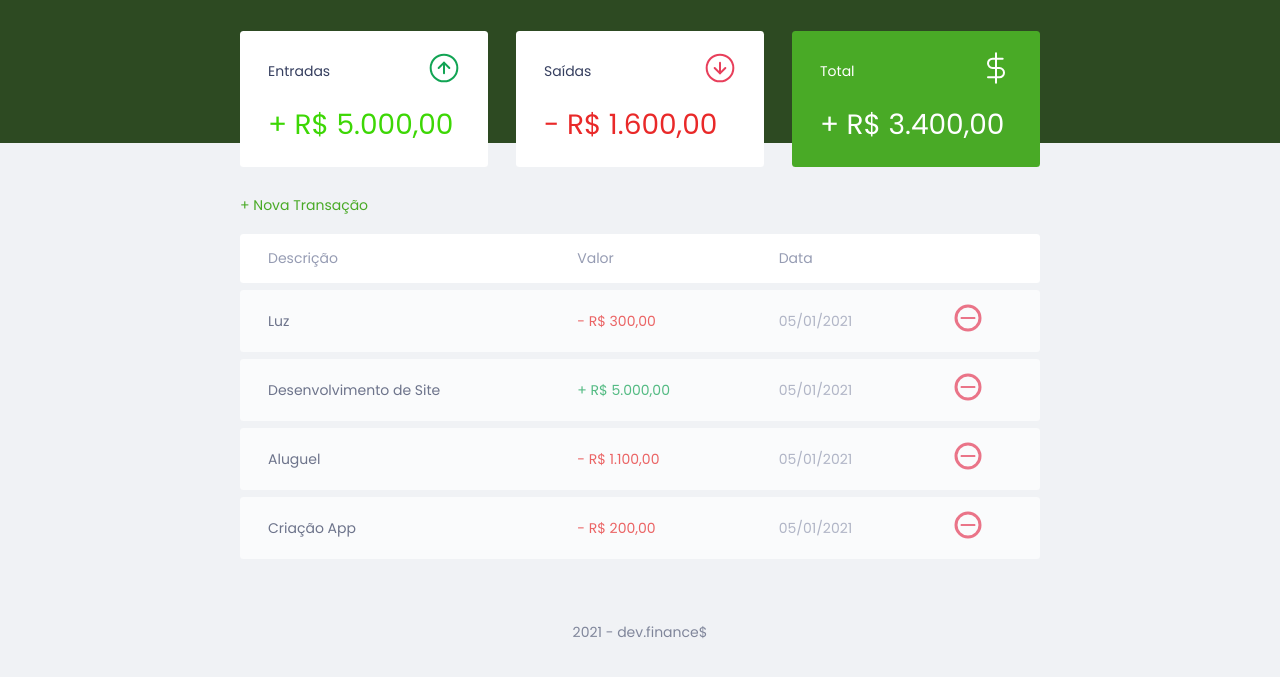
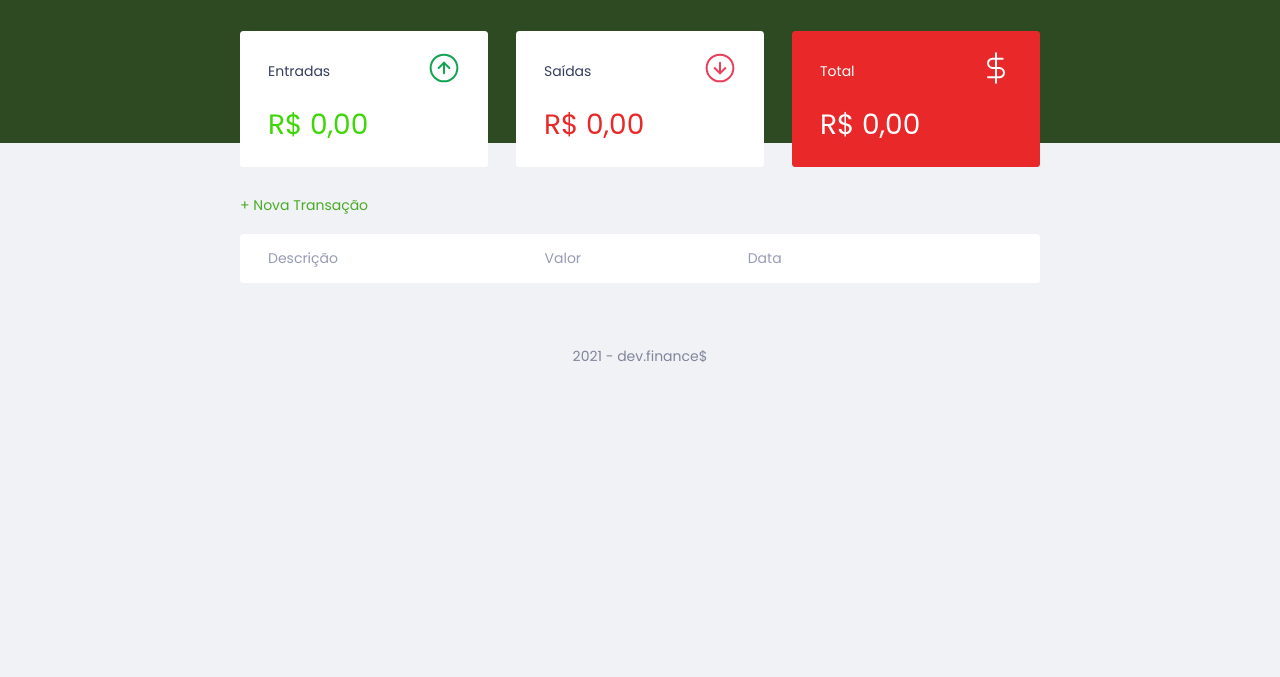
Before and after one commit to lnalmeida/dev.finance, a plain HTML site: page index.html in a window 1280 px wide. Shown: the part 55-732 px from the top of the page. Drawn offline with Linux system fonts and the light colour scheme; files whose address does not match are found by name.

Commit message:
fixed CSS Modal

```diff
--- a/index.html
+++ b/index.html
@@ -26,7 +26,7 @@
                     <span>Entradas</span>
                     <span><img src="./assets/income.svg" /></span>
                 </h3>
-                <P id="incomeDisplay" class="income">+ R$ 5.000,00</P>
+                <P id="incomeDisplay" class="income">+ R$ 0,00</P>
             </div>
 
             <div class="card" >
@@ -34,7 +34,7 @@
                     <span>Saídas</span>
                     <span><img src="./assets/expense.svg" /></span>
                 </h3>
-                <P id="expenseDisplay" class="expense">- R$ 1.400,00</P>
+                <P id="expenseDisplay" class="expense">- R$ 0,00</P>
             </div>
 
             <div class="card total">
@@ -42,7 +42,7 @@
                     <span>Total</span>
                     <span><img src="./assets/total.svg" /></span>
                 </h3>
-                <P id="totalDisplay" class="total">+ R$ 3.600,00</P>
+                <P id="totalDisplay" class="total"> R$ 0,00</P>
             </div>
 
         </section>
--- a/script.js
+++ b/script.js
@@ -16,38 +16,19 @@ const Modal = {
     }
 }
 
+const Storage = {
+    get() {
+        return JSON.parse(localStorage.getItem("dev.finances:transaction")) || []
+    },
+
+    set(transaction) {
+        localStorage.setItem("dev.finances:transaction", JSON.stringify(transaction))
+    }
+}
+
 const Transaction = {
 
-    all: [
-        {
-            id: 1,
-            description: 'Luz',
-            amount: -30000,
-            date: '05/01/2021',
-        },
-
-        {
-            id: 2,
-            description: 'Desenvolvimento de Site',
-            amount: 500000,
-            date: '05/01/2021',
-        },
-
-        {
-            id: 3,
-            description: 'Aluguel',
-            amount: -110000,
-            date: '05/01/2021',
-        },
-
-        {
-            id: 4,
-            description: 'Criação App',
-            amount: -20000,
-            date: '05/01/2021',
-        },
-
-    ],
+    all: Storage.get(),
 
     add(transaction){
         this.all.push(transaction)
@@ -118,7 +99,10 @@ const Utils = {
     },
 
     formatCurrency(value) {
-        const signal = Number(value) < 0 ? '-' : '+'
+        let signal = Number(value) < 0 ? '-' : '+'
+        if (Number(value) === 0) {
+            signal = ''
+        }
         value = String(value).replace(/\D/g, "")
         value = Number(value) / 100
         value = value.toLocaleString('pt-BR', {
@@ -212,6 +196,8 @@ const App = {
         })
 
         DOM.updateBalance()
+
+        Storage.set(Transaction.all)
     },
 
     reload() {
--- a/style.css
+++ b/style.css
@@ -266,6 +266,8 @@ table tbody tr td:last-child {
 
     opacity: 0;
     visibility: hidden;
+
+    z-index: 999;
 }
 
 .modal-overlay.active {
@@ -280,6 +282,8 @@ table tbody tr td:last-child {
 
     border-radius: 5px;
     box-shadow: 1px solid rgba(0,0,0,0.3);
+
+    z-index: 1;
 }
 
 .active {
```
